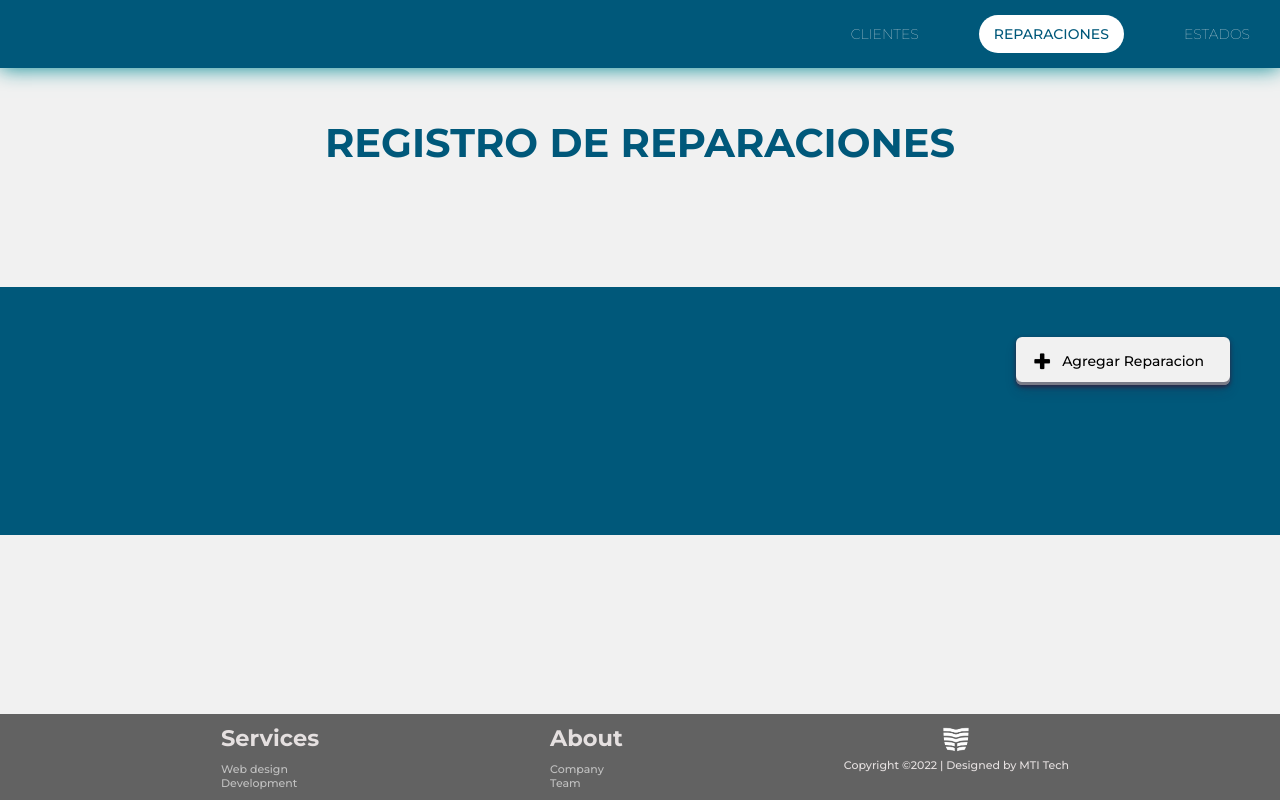
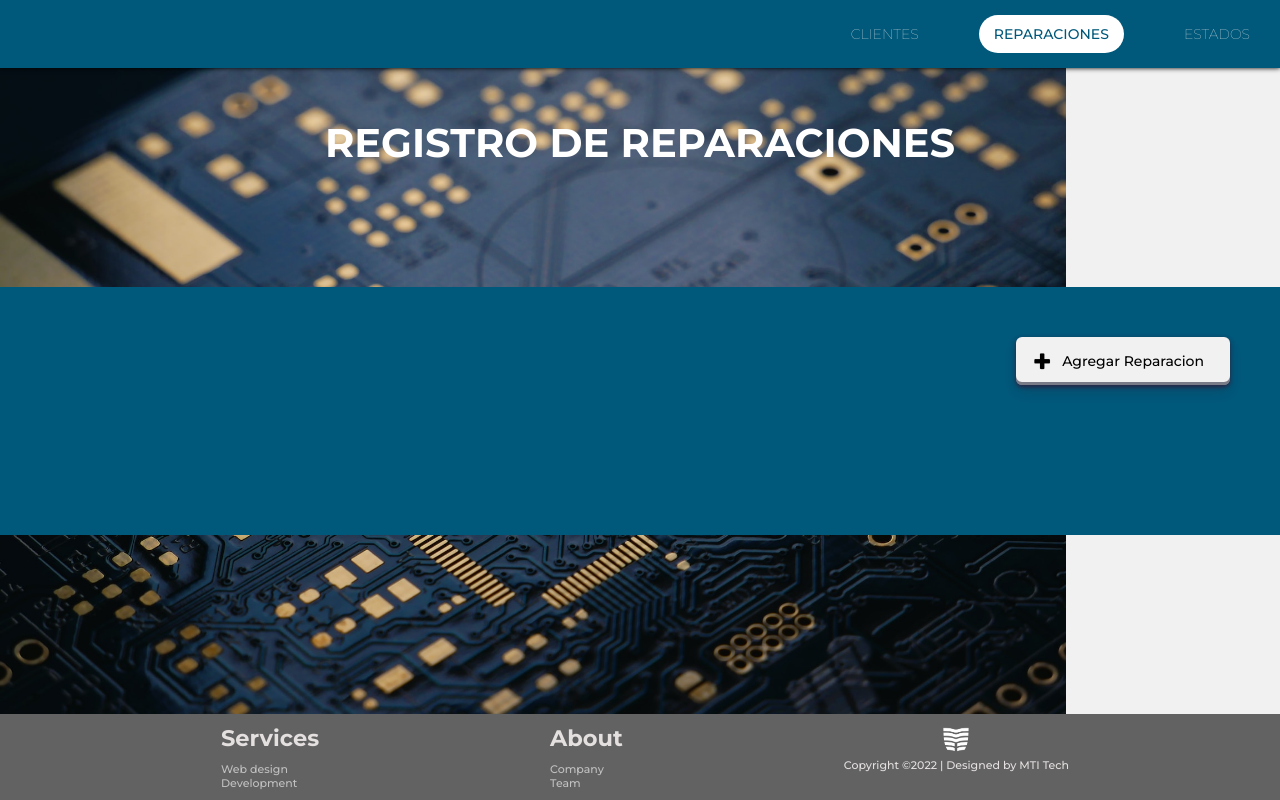
Before and after one commit to maxicabrera23/proyecto_reparaciones, a Flask app: page / in a window 1280 px wide. Run offline with Flask 2, Linux system fonts and the light colour scheme; data that the repository does not hold is empty; some libraries are stand-ins or nearby versions.

Commit message:
se agrega imagen al body

```diff
--- a/static/styles/style.css
+++ b/static/styles/style.css
@@ -21,9 +21,13 @@ body{
     padding-bottom: 3em;
     min-height:100vh;
     background-color: #f1f1f1;
-
+    background-image: url("CircuitoNuevo.jpg");
+    background-position-y: top;
+    background-repeat: no-repeat;
+    background-size: contain;
     padding-bottom: 100px;
 }
+
 
 ::-webkit-scrollbar {
     width: 5px;
@@ -43,7 +47,7 @@ nav{
     padding: 20px 5%;
     background: var(--colorPrincipal2);
     /* border-bottom: 1px solid var(--colorResaltado); */
-    box-shadow: 0px 0px 20px var(--colorResaltado);
+    box-shadow: 0px 0px 5px black;
 
     display: flex;
     align-items: center;
@@ -51,7 +55,7 @@ nav{
     padding: 20px 0;
     background: var(--colorPrincipal2);
     /* border-bottom: 1px solid var(--colorResaltado); */
-    box-shadow: 0px 0px 20px var(--colorResaltado);
+    /* box-shadow: 0px 0px 20px var(--colorResaltado); */
 }
 
 .Logo img{
@@ -243,7 +247,7 @@ nav{
 
 
 h1{
-    color: var(--colorPrincipal2);
+    color: white;
     text-align: center;
     margin: 50px auto 120px;
 
```
Also changed, not shown: static/images/CircuitoNuevo.jpg (added), static/images/agregar.png (deleted), static/images/logo-premier-support.webp (deleted), static/images/vista-de-calle.png (deleted), static/styles/CircuitoNuevo.jpg (added).
